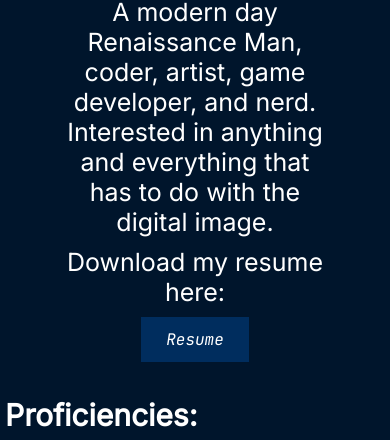
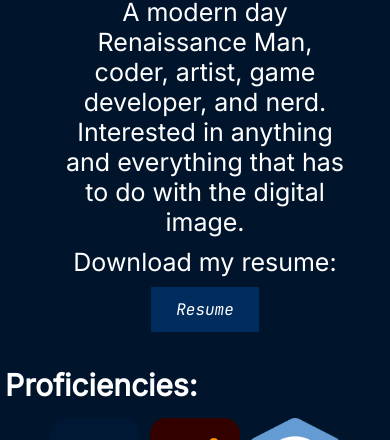
Before and after one commit to lsoberanis/lsoberanis.github.io, a plain HTML site: page about_me.html in a window 390 px wide. Shown: the part 385-825 px from the top of the page. Drawn offline with Linux system fonts and the light colour scheme.

Commit message:
more responsive

```diff
--- a/about_me.html
+++ b/about_me.html
@@ -34,7 +34,7 @@
         <div class="m_text">
             <h1 class="m_title">Lawrence Soberanis</h1>
             <p class="m_tx">A modern day Renaissance Man, coder, artist, game developer, and nerd. Interested in anything and everything that has to do with the digital image.</p>
-            <p class="m_tx">Download my resume here:</p>
+            <p class="m_tx">Download my resume:</p>
             <div class="res_b">
                 <a href="css/assets/LSoberanis_Resume.pdf" download="LSoberanis_Resume"><button download="" class="res_but">Resume </button></a>
             </div>
--- a/css/scss/_about.scss
+++ b/css/scss/_about.scss
@@ -24,6 +24,8 @@
     text-align: center;
     justify-content: center;
     flex-wrap: wrap;
+    align-items: center;
+    flex-direction: column;
     @include respond(600px){
         width: 300px;
     }
@@ -51,7 +53,7 @@
     font-weight: 500;
     text-align: center;
     //text-align: justify;
-    width: 500px;
+    width: auto;
     @include respond(600px){
         width: 300px;
     }
@@ -74,7 +76,7 @@
 }
 
 .res_b{
-    padding: 5px;
+    padding: 5px 20px;
     display: flex;
     justify-content: center;
 }
```
Also changed, not shown: css/styles.css, 1 other file.
